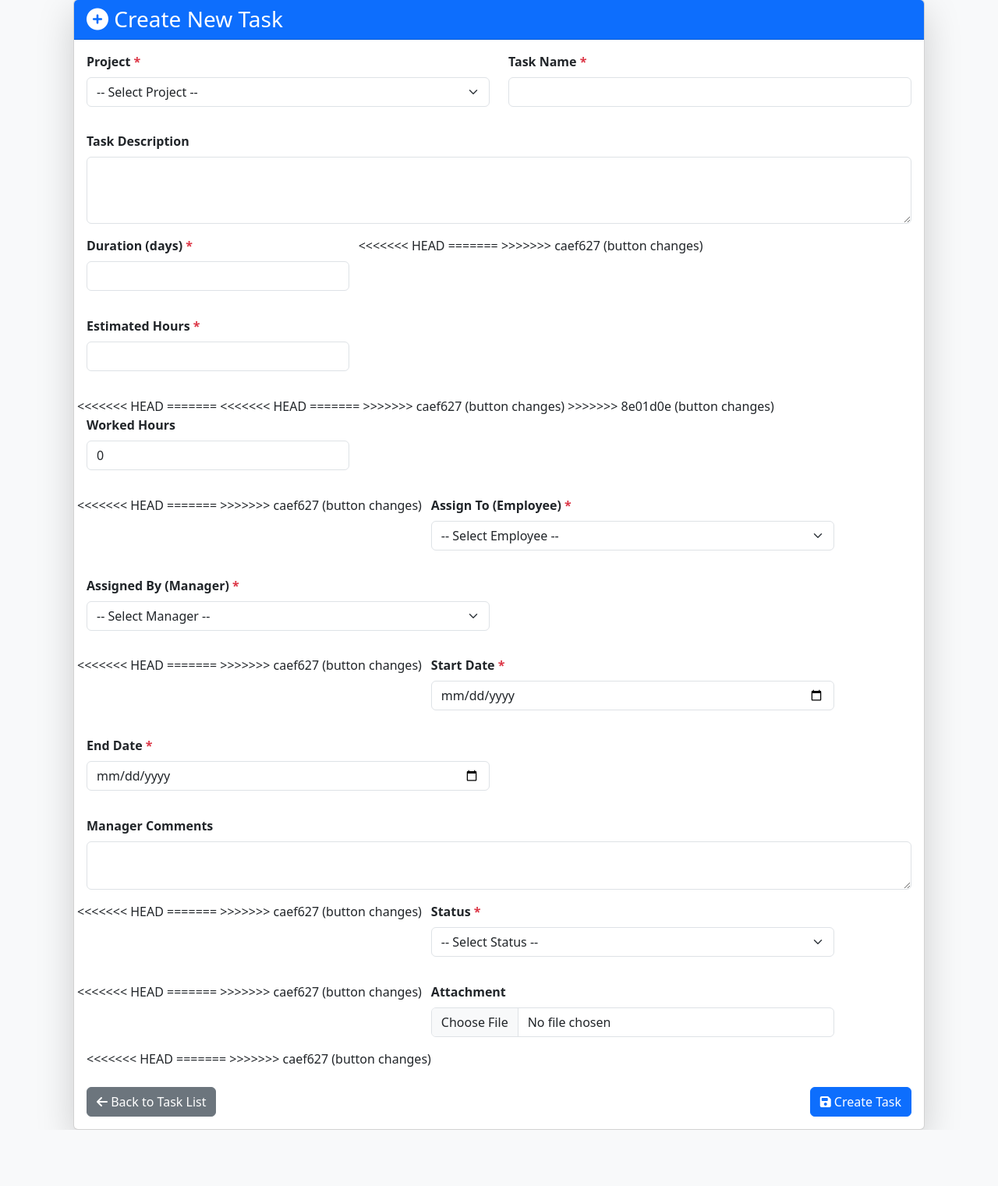
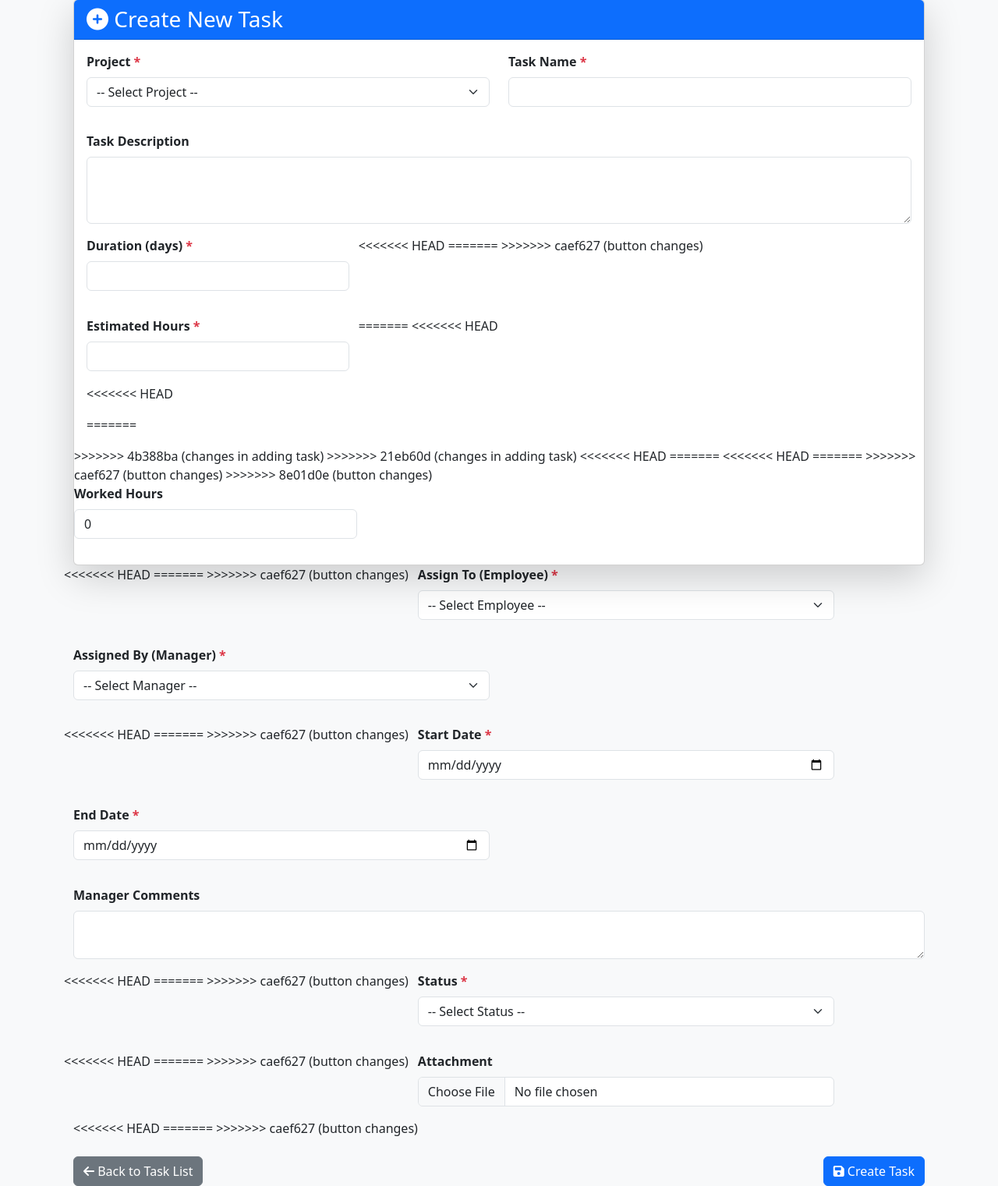
Before and after one commit to harinath187/STS, a Flask app: page /tasks/add in a window 1280 px wide. Shown: the part 169-1690 px from the top of the page at 78% size. Before the commit the page ends 1618 px from the top, so only its background shows below. Run offline with Flask 3, Linux system fonts and the light colour scheme; the visitor is signed in with stand-in values (Sample User, id 1); data that the repository does not hold is empty.

Commit message:
changes in adding task

```diff
--- a/app/templates/project_task/add_task.html
+++ b/app/templates/project_task/add_task.html
@@ -75,7 +75,15 @@
                         <label for="estimated_hrs" class="form-label fw-bold">Estimated Hours <span class="text-danger">*</span></label>
                         <input type="number" id="estimated_hrs" name="estimated_hrs" class="form-control" min="0">
                         <span class="error-message" id="estimated_error"></span>
+<<<<<<< HEAD
                     </div>
+=======
+<<<<<<< HEAD
+                    </div>
+=======
+                    </div>
+>>>>>>> 4b388ba (changes in adding task)
+>>>>>>> 21eb60d (changes in adding task)
 
 <<<<<<< HEAD
                     <!-- Worked Hours -->
```
